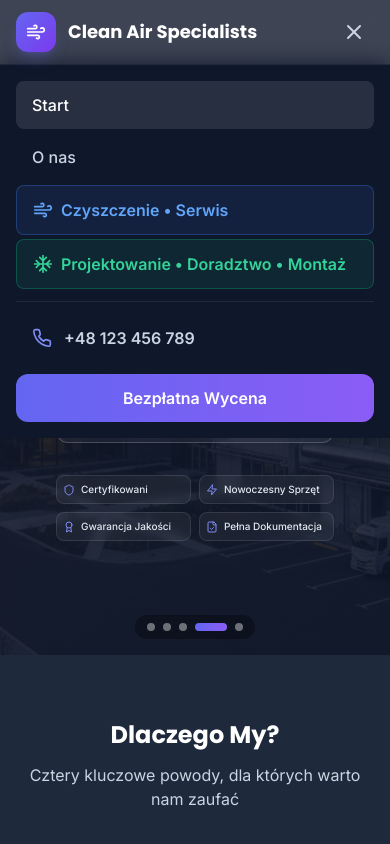
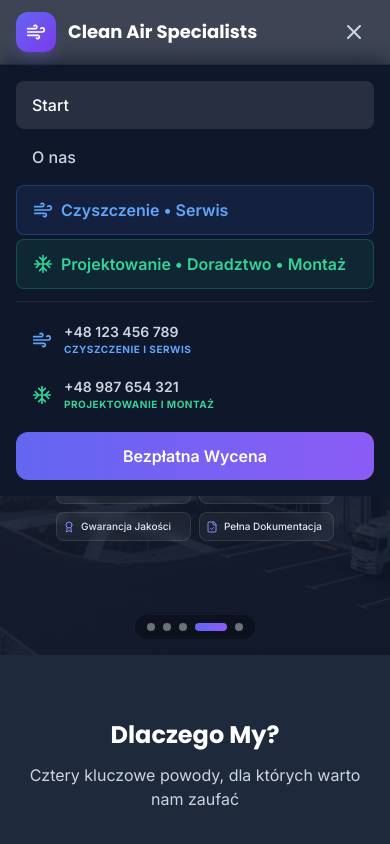
Before and after one commit to galanggilangga/clean-air, a React (Vite) app: page / in a window 390 px wide. Both pictures are taken after a click on the button 354 px from the left and 32 px from the top of the page. Shown: the top 844 px of the page. Built offline with nearby package versions, Linux system fonts and the light colour scheme.

Commit message:
Align phone numbers styling with navigation tabs in Footer and Mobile Menu

```diff
--- a/src/components/Footer.tsx
+++ b/src/components/Footer.tsx
@@ -48,9 +48,9 @@ export default function Footer() {
             <h4 className="font-bold mb-4 text-slate-200">Kontakt</h4>
             <ul className="space-y-3">
               <li className="flex items-center gap-2 text-sm">
-                <Phone className="w-4 h-4 text-indigo-400" />
-                <a href="tel:+48123456789" className="text-slate-400 hover:text-indigo-400 transition-colors">
-                  +48 123 456 789
+                <Wind className="w-4 h-4 text-blue-400" />
+                <a href="tel:+48123456789" className="text-slate-400 hover:text-blue-400 transition-colors">
+                  +48 123 456 789 <span className="text-xs text-blue-500">Czyszczenie i Serwis</span>
                 </a>
               </li>
               <li className="flex items-center gap-2 text-sm">
--- a/src/components/TabNavigation.tsx
+++ b/src/components/TabNavigation.tsx
@@ -190,13 +190,28 @@ export default function TabNavigation() {
                 Projektowanie • Doradztwo • Montaż
               </NavLink>
               <hr className="my-2 border-slate-800" />
-              <a
-                href="tel:+48123456789"
-                className="flex items-center gap-3 px-4 py-3 text-slate-300"
-              >
-                <Phone className="w-5 h-5 text-indigo-400" />
-                <span className="font-semibold">+48 123 456 789</span>
-              </a>
+              <div className="flex flex-col gap-1">
+                <a
+                  href="tel:+48123456789"
+                  className="flex items-center gap-3 px-4 py-2 text-slate-300 hover:text-white transition-colors"
+                >
+                  <Wind className="w-5 h-5 text-blue-400" />
+                  <div className="flex flex-col">
+                    <span className="font-semibold text-sm">+48 123 456 789</span>
+                    <span className="text-[10px] text-blue-400 uppercase tracking-wider font-bold">Czyszczenie i Serwis</span>
+                  </div>
+                </a>
+                <a
+                  href="tel:+48987654321"
+                  className="flex items-center gap-3 px-4 py-2 text-slate-300 hover:text-white transition-colors"
+                >
+                  <Snowflake className="w-5 h-5 text-emerald-400" />
+                  <div className="flex flex-col">
+                    <span className="font-semibold text-sm">+48 987 654 321</span>
+                    <span className="text-[10px] text-emerald-400 uppercase tracking-wider font-bold">Projektowanie i Montaż</span>
+                  </div>
+                </a>
+              </div>
               <button
                 onClick={() => {
                   setIsMobileMenuOpen(false);
```
